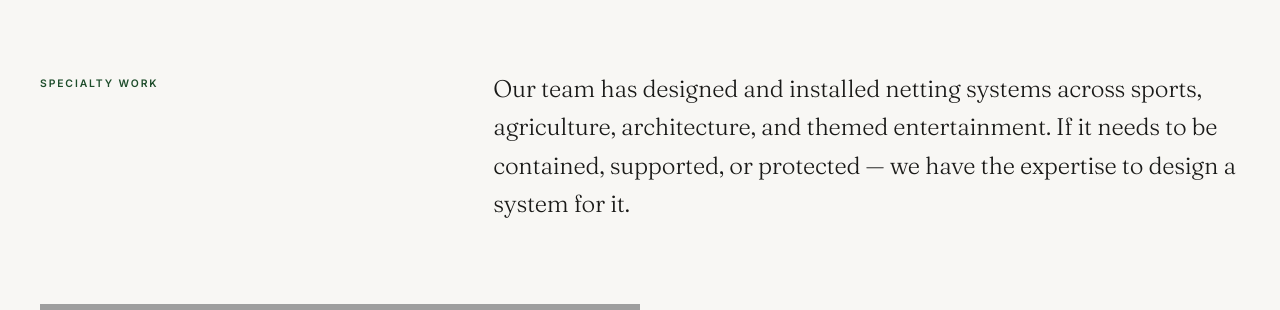
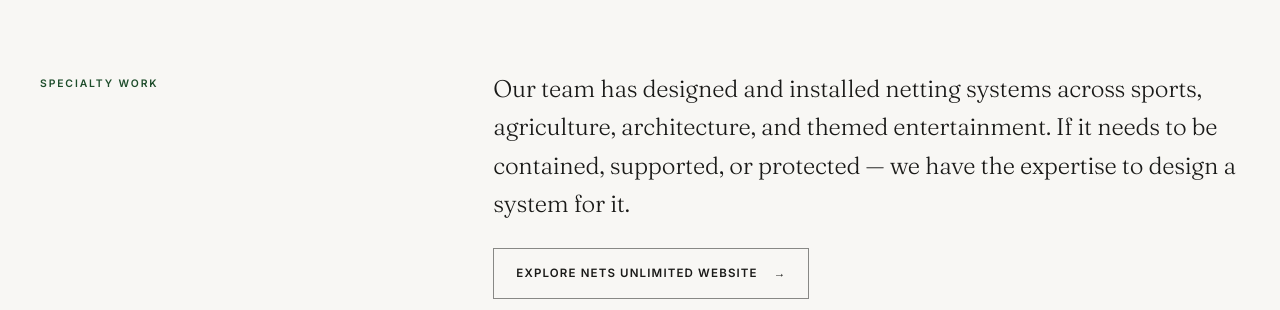
Before and after one commit to Mianzohaib950/-Golf-Unlimited, a React (Vite) app: page / in a window 1280 px wide. Both pictures are taken after a click on the button "Explore All Net Types". Shown: the part 490-800 px from the top of the page. Built offline with nearby package versions, Linux system fonts and the light colour scheme; grey boxes are pictures that could not be loaded; the HTML template or start-up script is replaced by a standard one.

Commit message:
fix chnage

```diff
--- a/src/components/Footer.tsx
+++ b/src/components/Footer.tsx
@@ -106,7 +106,16 @@ export default function Footer({ navigate }: FooterProps) {
         {/* Bottom bar */}
         <div style={{ display: 'flex', alignItems: 'center', justifyContent: 'space-between', paddingTop: '24px', flexWrap: 'wrap', gap: '12px' }}>
           <p style={{ fontSize: '0.72rem', color: 'rgba(255,255,255,0.6)' }}>
-            © {new Date().getFullYear()} Golf Nets Unlimited. All rights reserved. (An authorized branch of Nets Unlimited products)
+            © {new Date().getFullYear()} Golf Nets Unlimited. All rights reserved. (An authorized branch of{' '}
+            <a
+              href="https://netsunlimited.com/"
+              target="_blank"
+              rel="noopener noreferrer"
+              style={{ color: 'inherit', textDecoration: 'underline' }}
+            >
+              Nets Unlimited
+            </a>{' '}
+            products)
           </p>
           <p style={{ fontSize: '0.72rem', color: 'rgba(255,255,255,0.6)' }}>
               Developed by{' '}
--- a/src/pages/OtherNets.tsx
+++ b/src/pages/OtherNets.tsx
@@ -60,9 +60,21 @@ export default function OtherNets({ navigate }: Props) {
       {/* Intro */}
       <section style={{ maxWidth: '1280px', margin: '0 auto', padding: '80px 40px', display: 'grid', gridTemplateColumns: '1fr 2fr', gap: '80px', alignItems: 'start' }}>
         <p style={{ fontSize: '0.65rem', fontWeight: 600, letterSpacing: '0.18em', textTransform: 'uppercase', color: '#1E4D2B', paddingTop: '6px' }}>Specialty Work</p>
-        <p style={{ fontFamily: 'Fraunces, Georgia, serif', fontSize: 'clamp(1.1rem, 2.2vw, 1.5rem)', fontWeight: 300, lineHeight: 1.6, color: '#1A1A18', letterSpacing: '-0.01em' }}>
-          Our team has designed and installed netting systems across sports, agriculture, architecture, and themed entertainment. If it needs to be contained, supported, or protected — we have the expertise to design a system for it.
-        </p>
+        <div>
+          <p style={{ fontFamily: 'Fraunces, Georgia, serif', fontSize: 'clamp(1.1rem, 2.2vw, 1.5rem)', fontWeight: 300, lineHeight: 1.6, color: '#1A1A18', letterSpacing: '-0.01em', marginBottom: '24px' }}>
+            Our team has designed and installed netting systems across sports, agriculture, architecture, and themed entertainment. If it needs to be contained, supported, or protected — we have the expertise to design a system for it.
+          </p>
+          <a
+            href="https://netsunlimited.com/"
+            target="_blank"
+            rel="noopener noreferrer"
+            style={{ display: 'inline-flex', alignItems: 'center', gap: '16px', padding: '16px 22px', border: '1px solid rgba(26,26,24,0.5)', color: '#1A1A18', fontSize: '0.72rem', fontWeight: 600, letterSpacing: '0.1em', textTransform: 'uppercase', transition: 'background-color 0.2s, color 0.2s' }}
+            onMouseEnter={e => { e.currentTarget.style.backgroundColor = '#1E4D2B'; e.currentTarget.style.color = '#fff' }}
+            onMouseLeave={e => { e.currentTarget.style.backgroundColor = 'transparent'; e.currentTarget.style.color = '#1A1A18' }}
+          >
+            Explore Nets Unlimited Website <span aria-hidden="true">→</span>
+          </a>
+        </div>
       </section>
 
       {/* Net types */}
```
